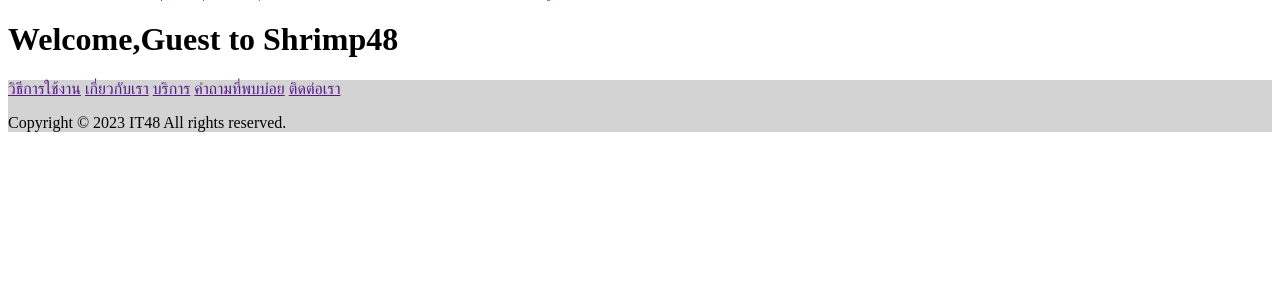
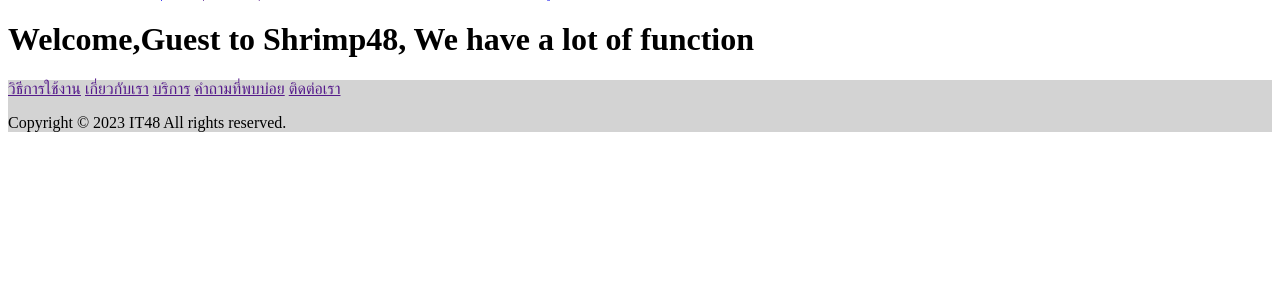
Before and after one commit to Pornpavitt/Shrimp48, a Django app: page / in a window 1280 px wide. Shown: the part 26-326 px from the top of the page. Run offline with Django 5.2, Linux system fonts and the light colour scheme.

Commit message:
Update home.html

```diff
--- a/app_general/templates/app_general/home.html
+++ b/app_general/templates/app_general/home.html
@@ -3,6 +3,6 @@
 {% block content %}
 
 <div>
-    <h1>Welcome,{{user_name}} to Shrimp48</h1>
+    <h1>Welcome,{{user_name}} to Shrimp48, We have a lot of function</h1>
 </div>
 {% endblock %}
```
